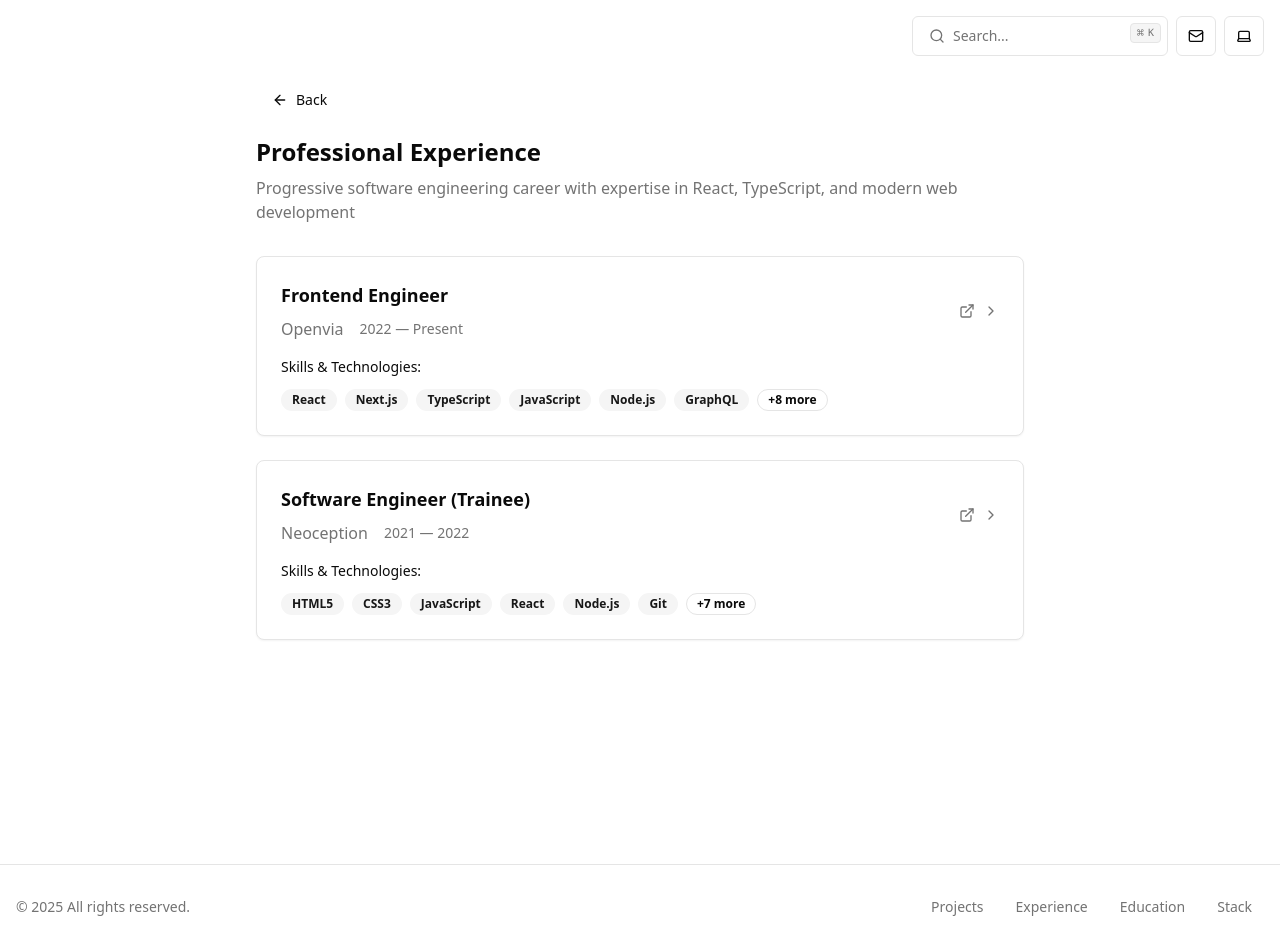
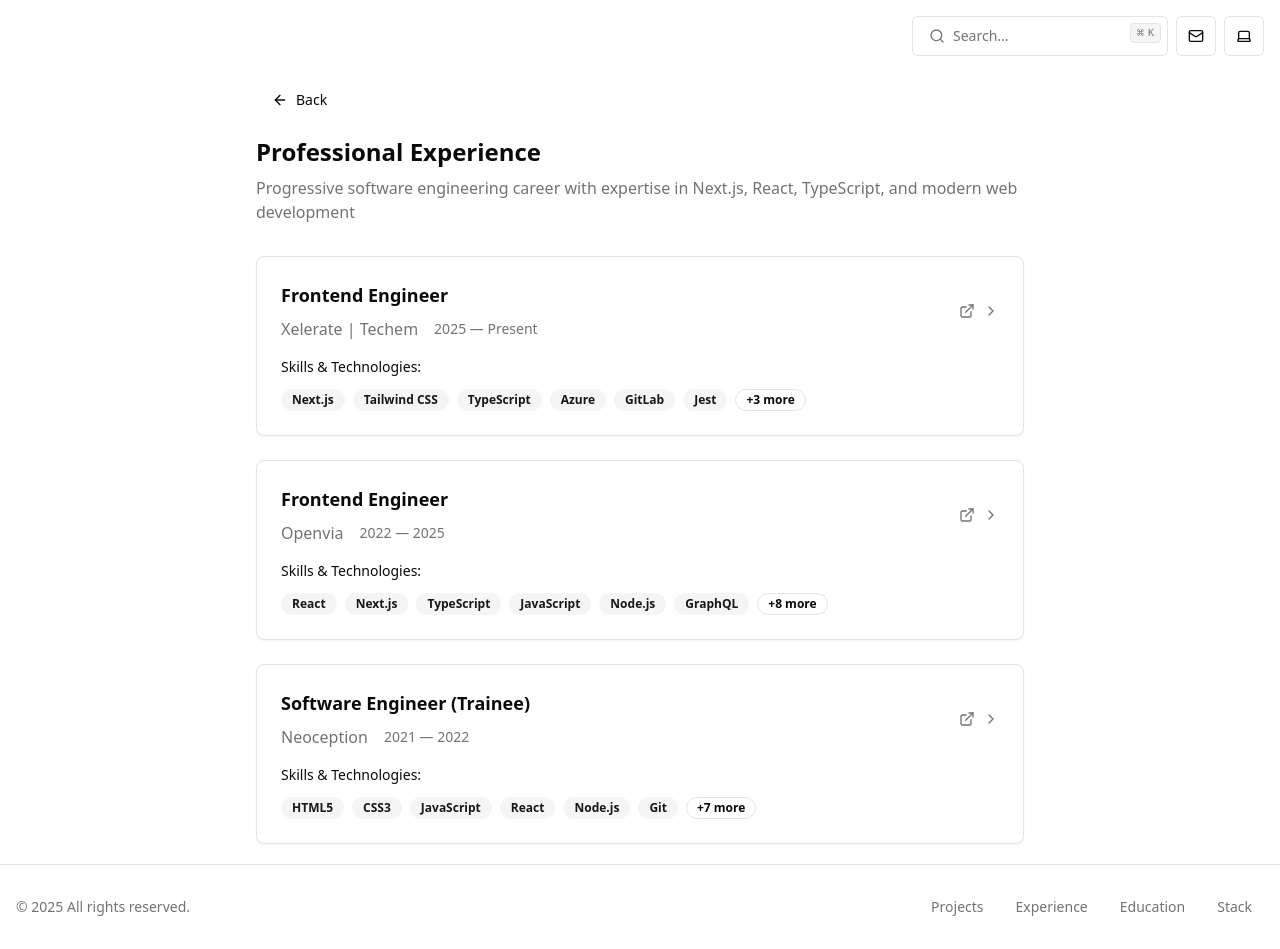
Before and after one commit to ruivalente99/ruivalente.com, a Next.js app: page /experience in a window 1280 px wide. Built offline with nearby package versions, Linux system fonts and the light colour scheme.

Commit message:
feat: add Xelerate | Techem experience and update Openvia dates

```diff
--- a/app/experience/page.tsx
+++ b/app/experience/page.tsx
@@ -55,18 +55,27 @@ export default function ExperiencePage() {
         <h1>Rui Valente Professional Experience</h1>
         <section>
           <h2>Career Summary</h2>
-          <p>Software engineer with progressive experience in frontend development, currently serving as Frontend Engineer at Openvia since 2022, with previous trainee experience at Neoception from 2021-2022.</p>
+          <p>Software engineer with progressive experience in frontend development, currently serving as Frontend Engineer at Xelerate | Techem since December 2025, with previous experience at Openvia from 2022-2025 and trainee experience at Neoception from 2021-2022.</p>
 
-          <h3>Current Role: Frontend Engineer at Openvia (2022 - Present)</h3>
+          <h3>Current Role: Frontend Engineer at Xelerate | Techem (Dec 2025 - Present)</h3>
           <ul>
-            <li>Leading modern web application development with React and TypeScript</li>
-            <li>Implementing scalable architecture and optimal user experience</li>
-            <li>Working with cutting-edge technologies: React, TypeScript, Bootstrap, GraphQL, REST APIs</li>
-            <li>Achieving significant performance improvements through code optimization</li>
-            <li>Maintaining comprehensive code coverage with testing practices</li>
-            <li>Implementing zero-downtime deployments using advanced CI/CD strategies</li>
-            <li>Mentoring junior developers and establishing code review standards</li>
-            <li>Contributing to agile process improvements increasing team velocity</li>
+            <li>Building and maintaining modern web applications within a monorepo architecture</li>
+            <li>Developing with Next.js and TypeScript for scalable frontend solutions</li>
+            <li>Applying Tailwind CSS for consistent and responsive design systems</li>
+            <li>Ensuring code reliability through comprehensive testing with Jest</li>
+            <li>Leveraging Azure for cloud infrastructure and GitLab for CI/CD pipelines</li>
+          </ul>
+
+          <h3>Previous Role: Frontend Engineer at Openvia (2022 - 2025)</h3>
+          <ul>
+            <li>Led modern web application development with React and TypeScript</li>
+            <li>Implemented scalable architecture and optimal user experience</li>
+            <li>Worked with cutting-edge technologies: React, TypeScript, Bootstrap, GraphQL, REST APIs</li>
+            <li>Achieved significant performance improvements through code optimization</li>
+            <li>Maintained comprehensive code coverage with testing practices</li>
+            <li>Implemented zero-downtime deployments using advanced CI/CD strategies</li>
+            <li>Mentored junior developers and established code review standards</li>
+            <li>Contributed to agile process improvements increasing team velocity</li>
           </ul>
 
           <h3>Previous Role: Software Engineer Trainee at Neoception (2021 - 2022)</h3>
@@ -99,7 +108,7 @@ export default function ExperiencePage() {
             </Button>
             <h1 className="text-2xl font-bold">Professional Experience</h1>
             <p className="text-muted-foreground mt-2">
-              Progressive software engineering career with expertise in React, TypeScript, and modern web development
+              Progressive software engineering career with expertise in Next.js, React, TypeScript, and modern web development
             </p>
           </div>
 
--- /dev/null
+++ b/content/experience/xelerate-2025.md
@@ -0,0 +1,5 @@
+# Frontend Engineer at Xelerate | Techem
+
+As a Frontend Engineer at Xelerate | Techem, I work on building and maintaining modern web applications within a monorepo architecture, focusing on delivering high-quality user experiences at scale. I collaborate closely with cross-functional teams to drive frontend excellence using the latest technologies and best practices.
+
+My work involves developing and maintaining applications with Next.js and TypeScript, applying Tailwind CSS for consistent and responsive design systems, and ensuring code reliability through comprehensive testing with Jest. I leverage Azure for cloud infrastructure and GitLab for CI/CD pipelines, working within a monorepo setup to keep projects aligned and maintainable.
--- a/lib/data/experience.json
+++ b/lib/data/experience.json
@@ -1,8 +1,17 @@
 {
   "experiences": [
     {
+      "id": "xelerate-2025",
+      "year": "2025 — Present",
+      "role": "Frontend Engineer",
+      "company": "Xelerate | Techem",
+      "companyUrl": "https://www.xelerate.tech/",
+      "contentPath": "/content/experience/xelerate-2025.md",
+      "skills": ["Next.js", "Tailwind CSS", "TypeScript", "Azure", "GitLab", "Jest", "Monorepo", "React", "CI/CD"]
+    },
+    {
       "id": "openvia-2022",
-      "year": "2022 — Present",
+      "year": "2022 — 2025",
       "role": "Frontend Engineer",
       "company": "Openvia",
       "companyUrl": "https://openvia.io",
```
